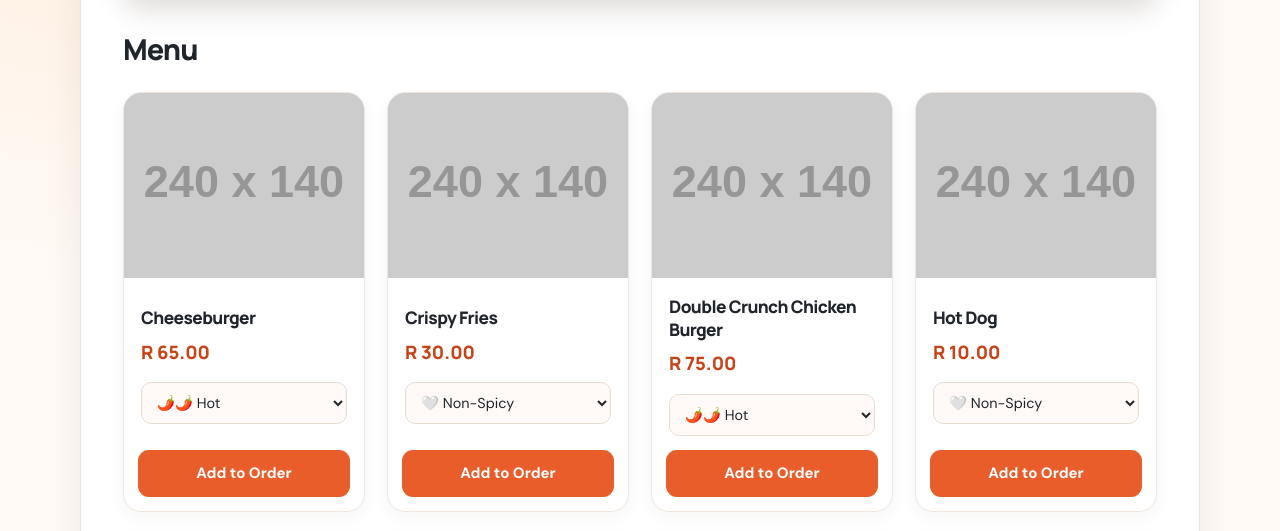
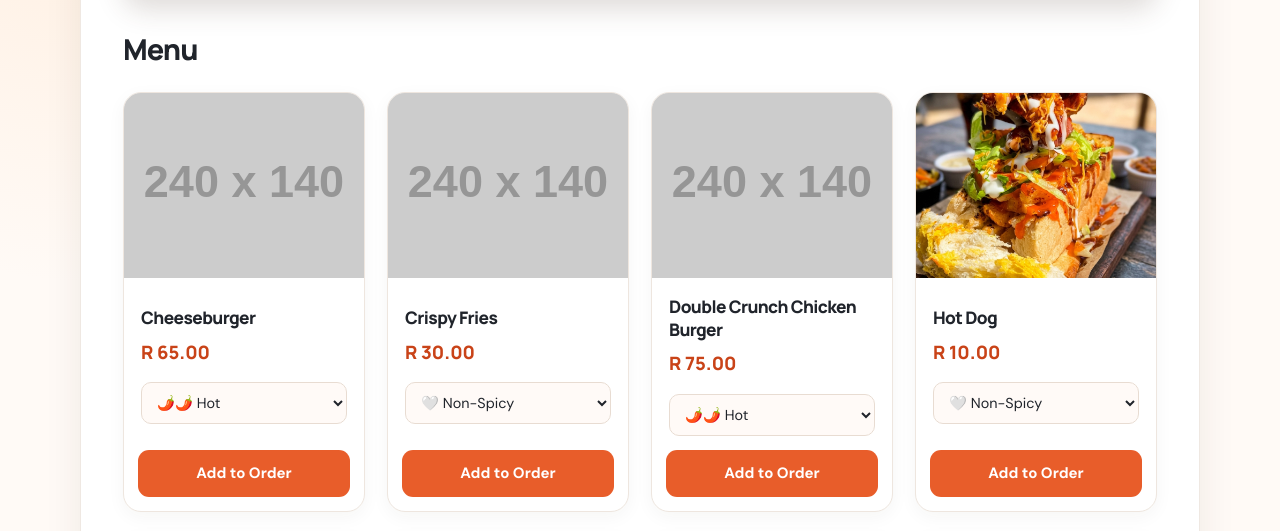
Before and after one commit to Simphiwe13/simbite, a plain HTML site: page index.html in a window 1280 px wide. Shown: the part 195-726 px from the top of the page. Drawn offline with Linux system fonts and the light colour scheme; placeholder pictures from the web are drawn by us.

Commit message:
Update index.html

```diff
--- a/index.html
+++ b/index.html
@@ -313,7 +313,7 @@
 
         <!-- Hot Dog -->
         <div class="menu-item">
-            <img src="hotdog.jpg" alt="Hot Dog" onerror="this.src='https://via.placeholder.com/240x140?text=Hot+Dog'">
+            <img src="Kota.jpg" alt="Hot Dog" onerror="this.src='https://via.placeholder.com/240x140?text=Hot+Dog'">
             <div class="menu-content">
                 <h3>Hot Dog</h3>
                 <p>R 10.00</p>
```
